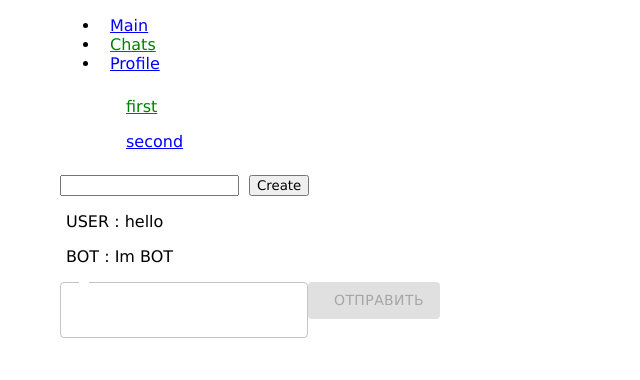
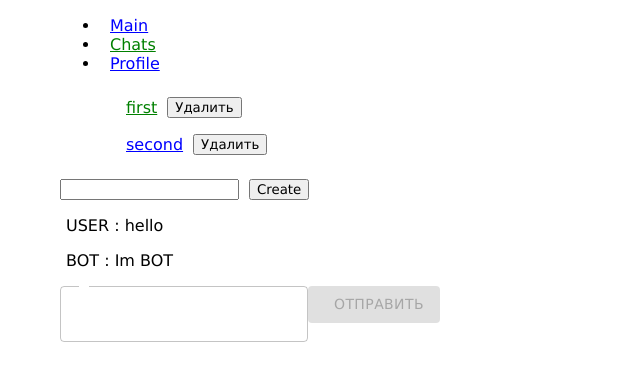
Before and after one commit to Anzhpry/react7, a React app: page /chats/1 in a window 1280 px wide. Shown: the top 380 px of the page, without its empty margins (0-640 px from the left). Built offline with nearby package versions, Linux system fonts and the light colour scheme.

Commit message:
Добавлена возможность удаления чатов, которая не работает

```diff
--- a/src/App.tsx
+++ b/src/App.tsx
@@ -35,6 +35,15 @@ export const App: FC = () => {
     });
   };
 
+  const onDeleteChat = (chat: string) => {
+    const newMessages: Messages = { ...messageList };
+    delete newMessages[chat];
+
+    setMessageList({
+      ...newMessages,
+    });
+  };
+
   const onAddMessage = (chatId: string, newMessage: Message) => {
     setMessageList({
       ...messageList,
@@ -49,7 +58,7 @@ export const App: FC = () => {
         <Route path="chats">
           <Route
             index
-            element={<ChatList chats={chats} onAddChat={onAddChat} />}
+            element={<ChatList chats={chats} onAddChat={onAddChat} onDeleteChat={onDeleteChat} />}
           />
           <Route
             path=":chatId"
@@ -59,6 +68,7 @@ export const App: FC = () => {
                 onAddChat={onAddChat}
                 messageList={messageList}
                 onAddMessage={onAddMessage}
+                onDeleteChat={onDeleteChat}
               />
             }
           />
--- a/src/components/ChatList/ChatList.tsx
+++ b/src/components/ChatList/ChatList.tsx
@@ -1,4 +1,4 @@
-import { ListItem } from '@mui/material';
+import { ListItem, List } from '@mui/material';
 import { NavLink } from 'react-router-dom';
 import { FC, useState } from 'react';
 import { Chat } from 'src/types';
@@ -9,9 +9,10 @@ const nanoid = customAlphabet('1234567890abcdef', 10);
 interface ChatListProps {
   chats: Chat[];
   onAddChat: (chat: Chat) => void;
+  onDeleteChat: (chat: string) => void;
 }
 
-export const ChatList: FC<ChatListProps> = ({ chats, onAddChat }) => {
+export const ChatList: FC<ChatListProps> = ({ chats, onAddChat, onDeleteChat }) => {
   const [value, setValue] = useState('');
   const handelSubmit = (event: React.FormEvent<HTMLFormElement>) => {
     event.preventDefault();
@@ -37,6 +38,7 @@ export const ChatList: FC<ChatListProps> = ({ chats, onAddChat }) => {
             >
               {chat.name}
             </NavLink>
+            <button onClick={() => onDeleteChat(chat.name)}>Удалить</button>
           </ListItem>
         ))}
       </ul>
--- a/src/pages/ChatPage.tsx
+++ b/src/pages/ChatPage.tsx
@@ -10,6 +10,7 @@ interface ChatPageProps {
   onAddChat: (chat: Chat) => void;
   messageList: Messages;
   onAddMessage: (chatId: string, msg: Message) => void;
+  onDeleteChat: (chat: string) => void;
 }
 
 export const ChatPage: FC<ChatPageProps> = ({
@@ -17,6 +18,7 @@ export const ChatPage: FC<ChatPageProps> = ({
   onAddChat,
   onAddMessage,
   messageList,
+  onDeleteChat,
 }) => {
   const { chatId } = useParams();
 
@@ -42,7 +44,7 @@ export const ChatPage: FC<ChatPageProps> = ({
 
   return (
     <>
-      <ChatList chats={chats} onAddChat={onAddChat} />
+      <ChatList chats={chats} onAddChat={onAddChat} onDeleteChat={onDeleteChat} />
       <MessageList messageList={chatId ? messageList[chatId] : []} />
       <Form addMessages={onAddMessage} />
     </>
```
